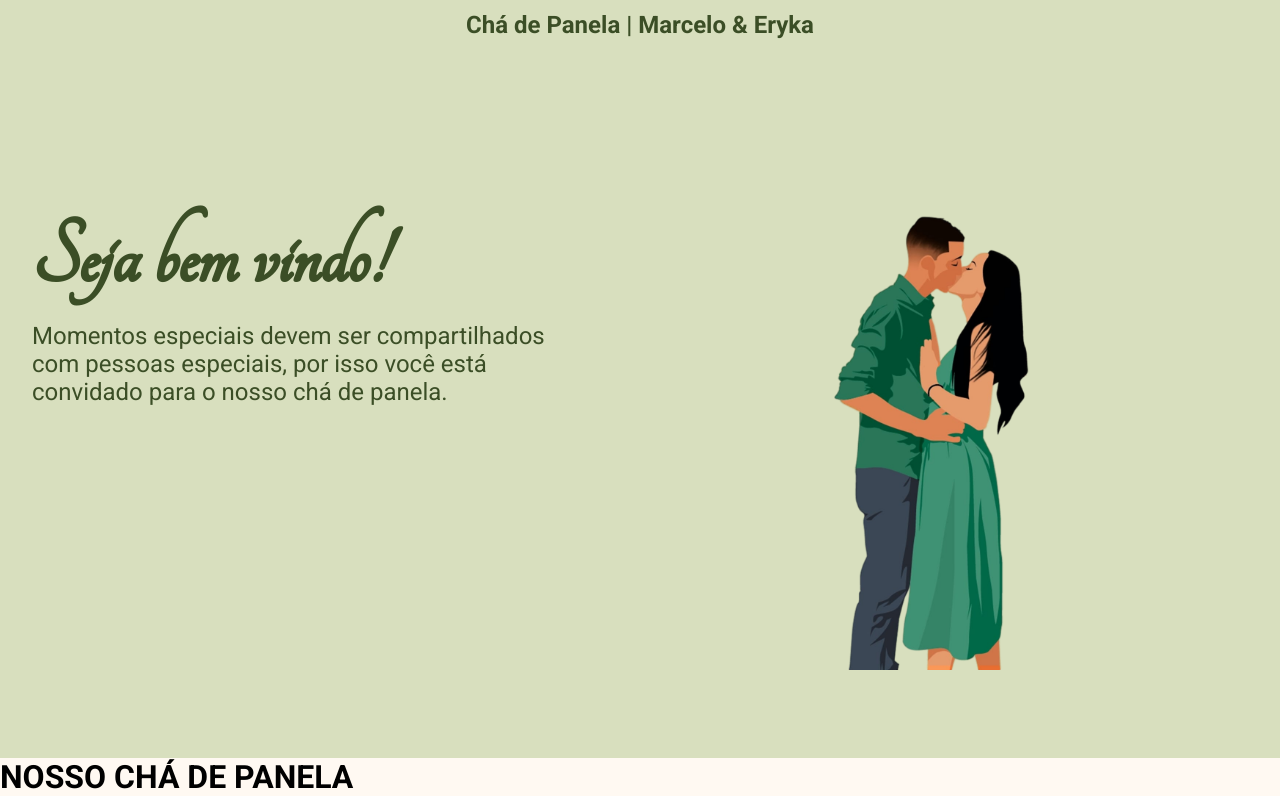
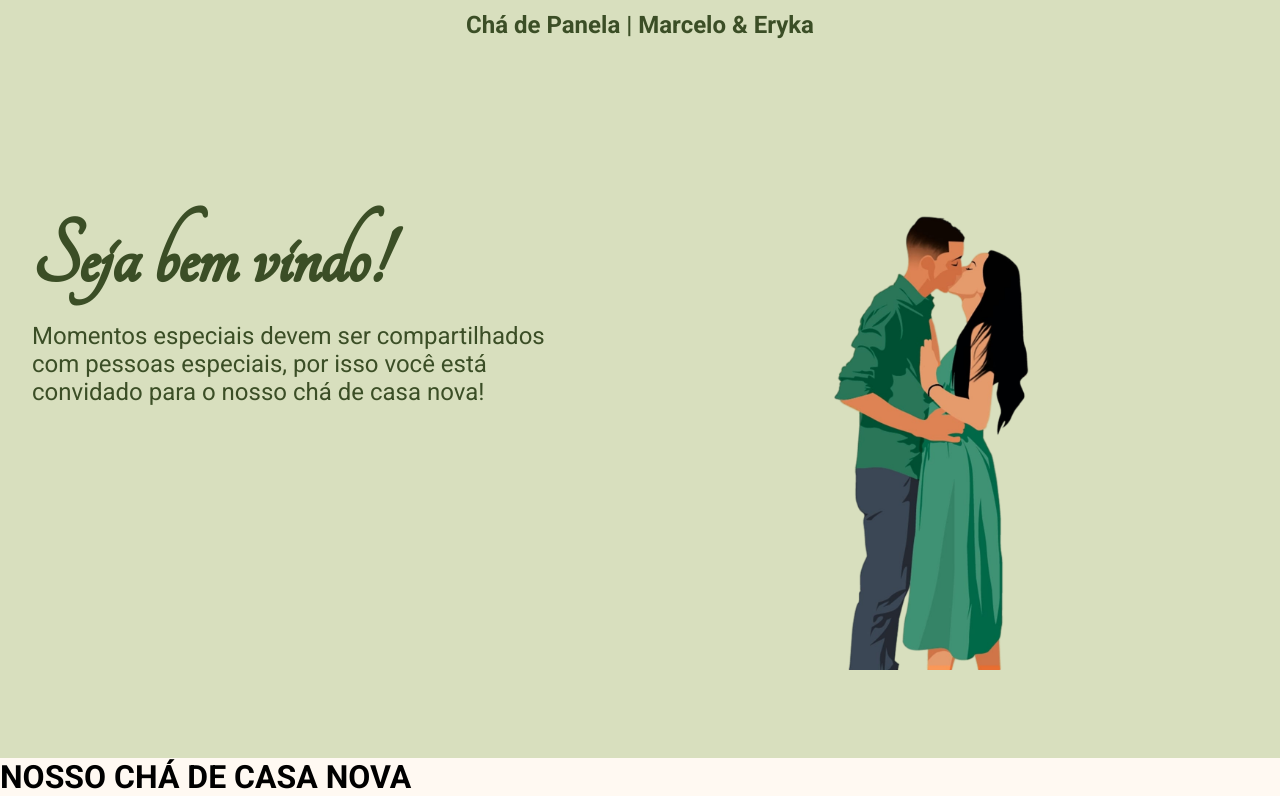
Before and after one commit to marcelovdsm/cha-de-panela, a React (Vite) app: page / in a window 1280 px wide. Shown: the top 796 px of the page. Built offline with nearby package versions, Linux system fonts and the light colour scheme.

Commit message:
Name Changed

```diff
--- a/index.html
+++ b/index.html
@@ -11,7 +11,7 @@
     <link href="https://fonts.googleapis.com/css2?family=Roboto:wght@400;700&display=swap" rel="stylesheet">
     <link href="https://fonts.googleapis.com/css2?family=Roboto:wght@400;700&family=Tangerine&display=swap" rel="stylesheet">
 
-    <title>Chá de panela | Marcelo & Eryka</title>
+    <title>Chá de casa nova | Marcelo & Eryka</title>
   </head>
   <body>
     <div id="root"></div>
--- a/src/components/AboutPage/index.tsx
+++ b/src/components/AboutPage/index.tsx
@@ -3,7 +3,7 @@ import { CalendarCheck, Gift, MapPin } from '@phosphor-icons/react'
 export const AboutPage = () => {
   return (
     <>
-      <h1>NOSSO CHÁ DE PANELA</h1>
+      <h1>NOSSO CHÁ DE CASA NOVA</h1>
       <ul>
         <li>
           <CalendarCheck size={16} color="#b15015" weight="fill" />
--- a/src/components/WelcomePage/index.tsx
+++ b/src/components/WelcomePage/index.tsx
@@ -8,7 +8,7 @@ export const WelcomePage = () => {
         <h1>Seja bem vindo!</h1>
         <p>
           Momentos especiais devem ser compartilhados com pessoas especiais, por
-          isso você está convidado para o nosso chá de panela.
+          isso você está convidado para o nosso chá de casa nova!
         </p>
       </WelcomeInfo>
       <img src={coupleArt} alt="Arte de uma foto nossa" />
```
